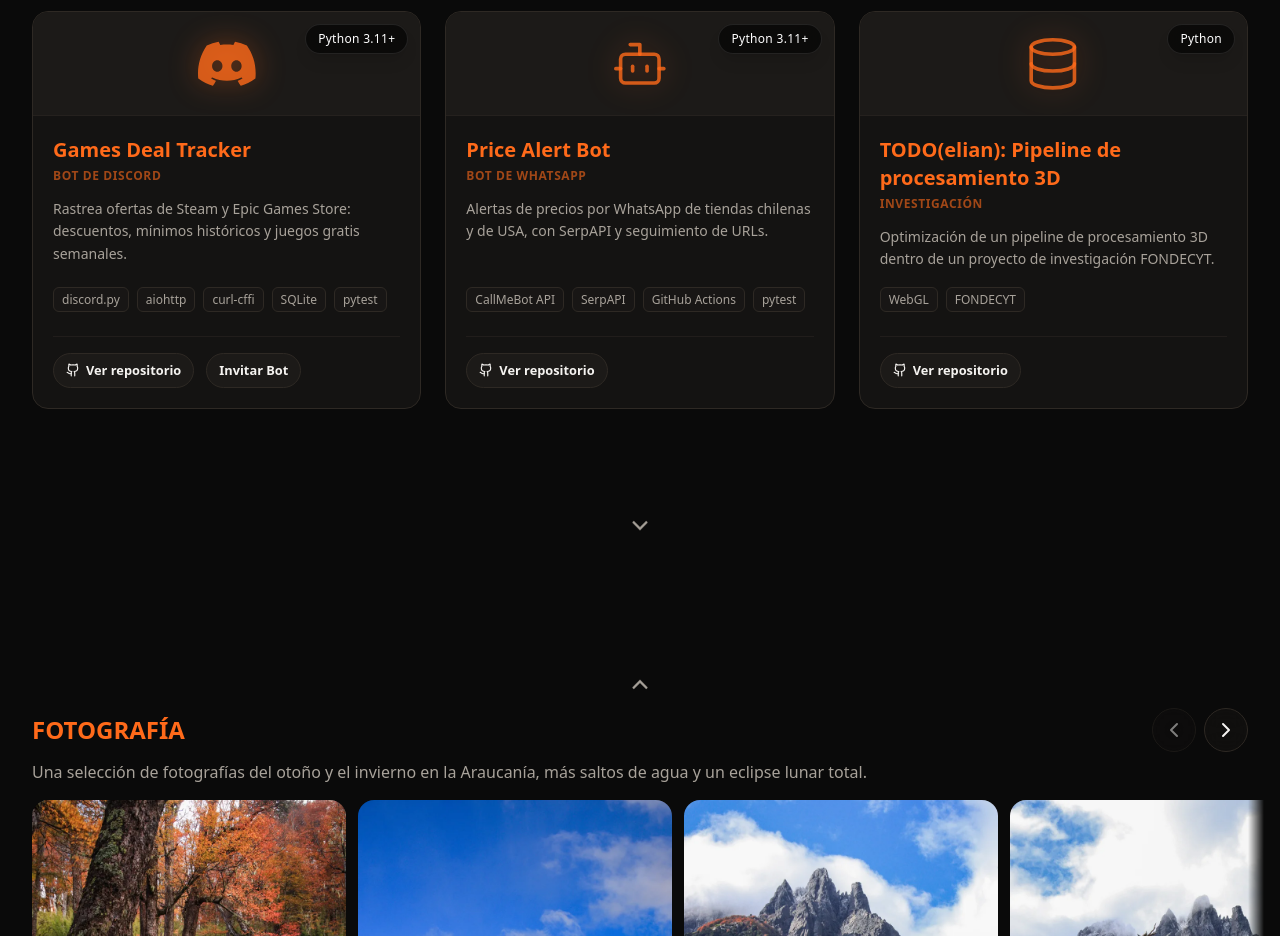
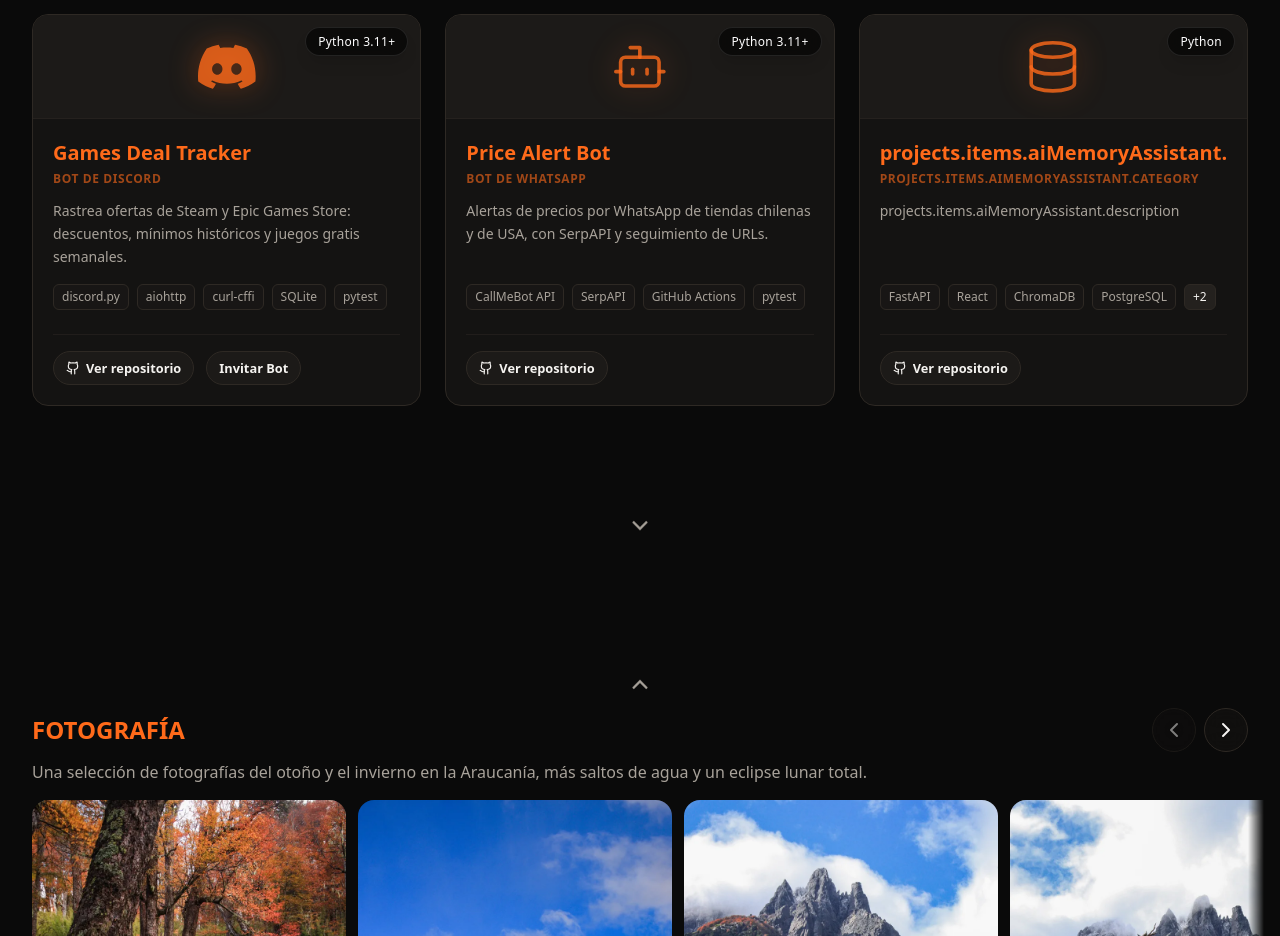
Before and after one commit to ElianBustamante/ElianBustamante.github.io, a React (Vite) app: page /#inicio in a window 1280 px wide. Shown: the part 1040-1976 px from the top of the page. Built offline with nearby package versions, Linux system fonts and the light colour scheme.

Commit message:
feat(projects): update 3rd project to aiMemoryAssistant in projects data

```diff
--- a/src/data/projects.js
+++ b/src/data/projects.js
@@ -17,11 +17,11 @@ export const projectsData = [
     demoUrl: null,
   },
   {
-    id: 'pipeline3d',
+    id: 'aiMemoryAssistant',
     image: null,
-    icon: 'database', // <--- Muestra un ícono de base de datos/pipeline gigante
-    tags: ['Python', 'WebGL', 'FONDECYT'],
-    repoUrl: "dfkdfkdk",
+    icon: 'database',
+    tags: ['Python', 'FastAPI', 'React', 'ChromaDB', 'PostgreSQL', 'Docker', 'OpenAI API'],
+    repoUrl: 'https://github.com/ElianBustamante/ai-memory-assistant',
     demoUrl: null,
   }
 ]
```
